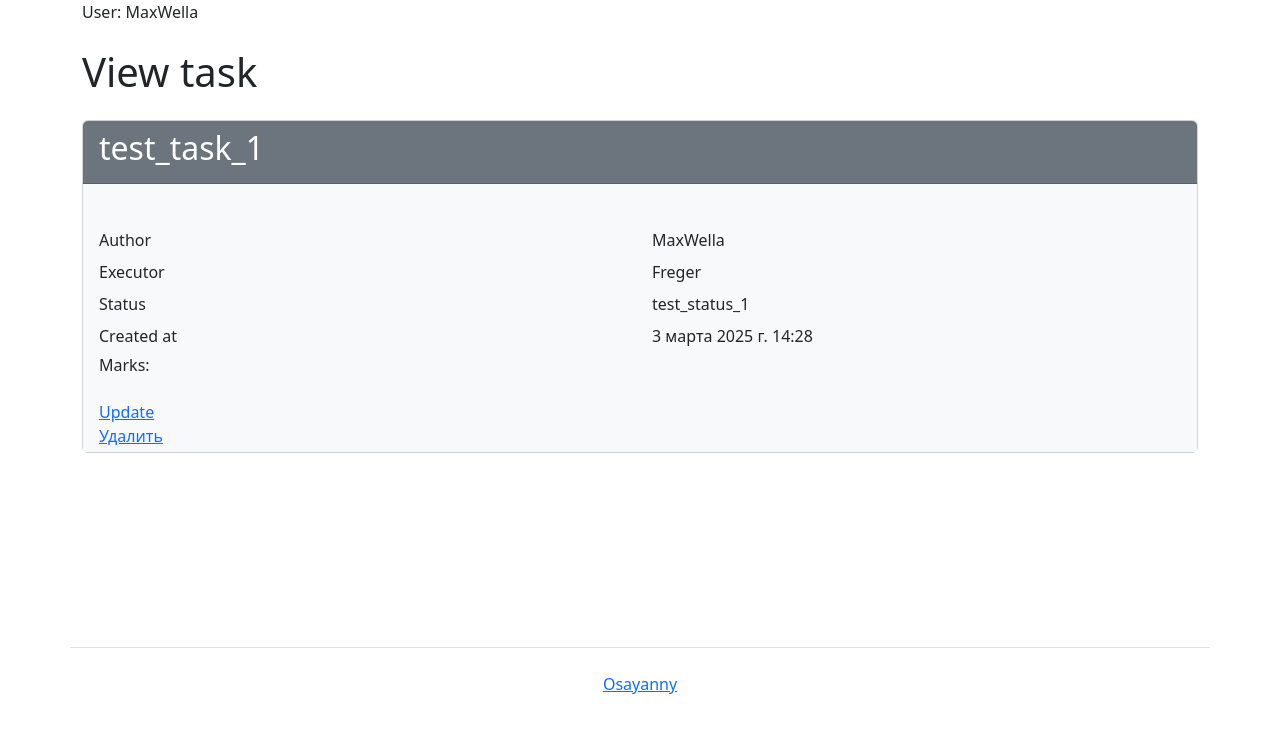
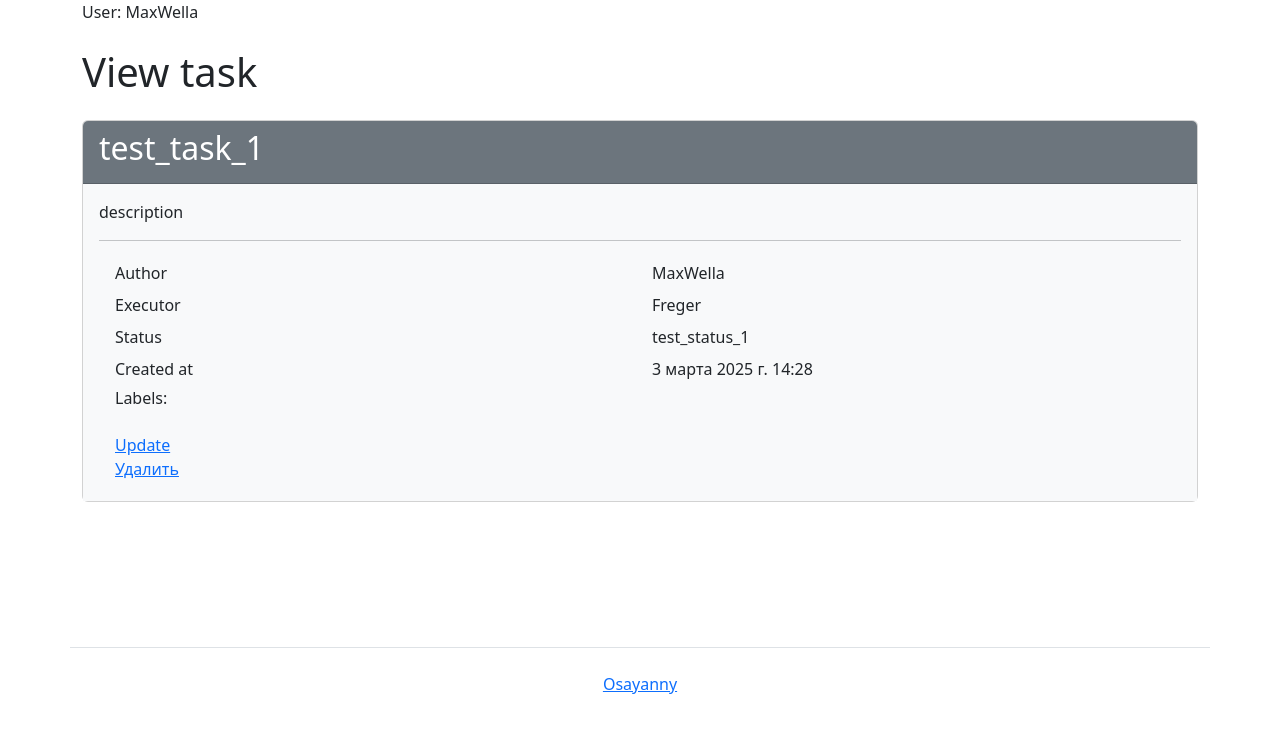
Before and after one commit to Osayanny/python-project-52, a Django app: page /tasks/1/ in a window 1280 px wide. Shown: the part 56-800 px from the top of the page. Run offline with Django 5.2, Linux system fonts and the light colour scheme; a user stored in the database is signed in; data comes from the database, SQL or seed files in the repository; parts of the project's set-up code (start-up, migrations or seed data) failed here and were passed over; some libraries are stand-ins or nearby versions.

Commit message:
small fixes

```diff
--- a/task_manager/templates/statuses/index.html
+++ b/task_manager/templates/statuses/index.html
@@ -1,11 +1,11 @@
 {% extends 'layouts/base.html' %}
 {% load i18n %}
 
-{% block title %}{% translate 'Statuses' %}{% endblock %}
+
 {% block content %}
 <h1 class="my-4">{% translate 'Statuses' %}</h1>
 <a class="btn btn-primary mb-3" href="/statuses/create">{% translate 'Create status' %}</a>
-<table class="table table-stripped">
+<table class="table table-striped">
     <thead>
         <th>ID</th>
         <th>{% translate 'Name' %}</th>
--- a/task_manager/templates/tasks/detail.html
+++ b/task_manager/templates/tasks/detail.html
@@ -7,9 +7,9 @@
     <div class="card-header bg-secondary text-white">
         <h2>{{ task.name }}</h2>
     </div>
-    <div class="cad-body bg-light">
-        <p></p>
-        <br>
+    <div class="card-body bg-light">
+        <p>{{ task.description }}</p>
+        <hr>
         <div class="container">
             <div class="row p-1">
                 <div class="col">{% translate 'Author' %}</div>
@@ -29,12 +29,11 @@
             </div>
             <div class="row p-1">
                 <div class="col">
-                    <h6>{% translate 'Marks' %}:</h6>
+                    <h6>{% translate 'Labels' %}:</h6>
                     <ul>
-                        {% for mark in marks %}
+                        {% for label in task.labels.all %}
                         <li>
-                            :marker
-                            {{ mark }}
+                            {{ label.name }}
                         </li>
                         {% endfor %}
                     </ul>
--- a/task_manager/templates/tasks/index.html
+++ b/task_manager/templates/tasks/index.html
@@ -11,7 +11,7 @@
                 <label class="form-label" for="id_status">{% translate 'Status' %}</label>
                 <select class="form-select ml-2 mr-3" name="status" id="id_status">
                     <option value selected>---------</option>
-                    {% for status in task.status %}
+                    {% for status in statuses %}
                     <option value="{{ status.id }}">{{ status.name }}</option>
                     {% endfor %}
                 </select>
@@ -26,7 +26,7 @@
                 </select>
             </div>
             <div class="mb-3">
-                <label class="form-label" for="id_mark">{% translate 'Mark' %}</label>
+                <label class="form-label" for="id_mark">{% translate 'Label' %}</label>
                 <select class="form-select ml-2 mr-3" name="mark" id="id_mark">
                     <option value selected>---------</option>
                     {% for mark in marks %}
```
